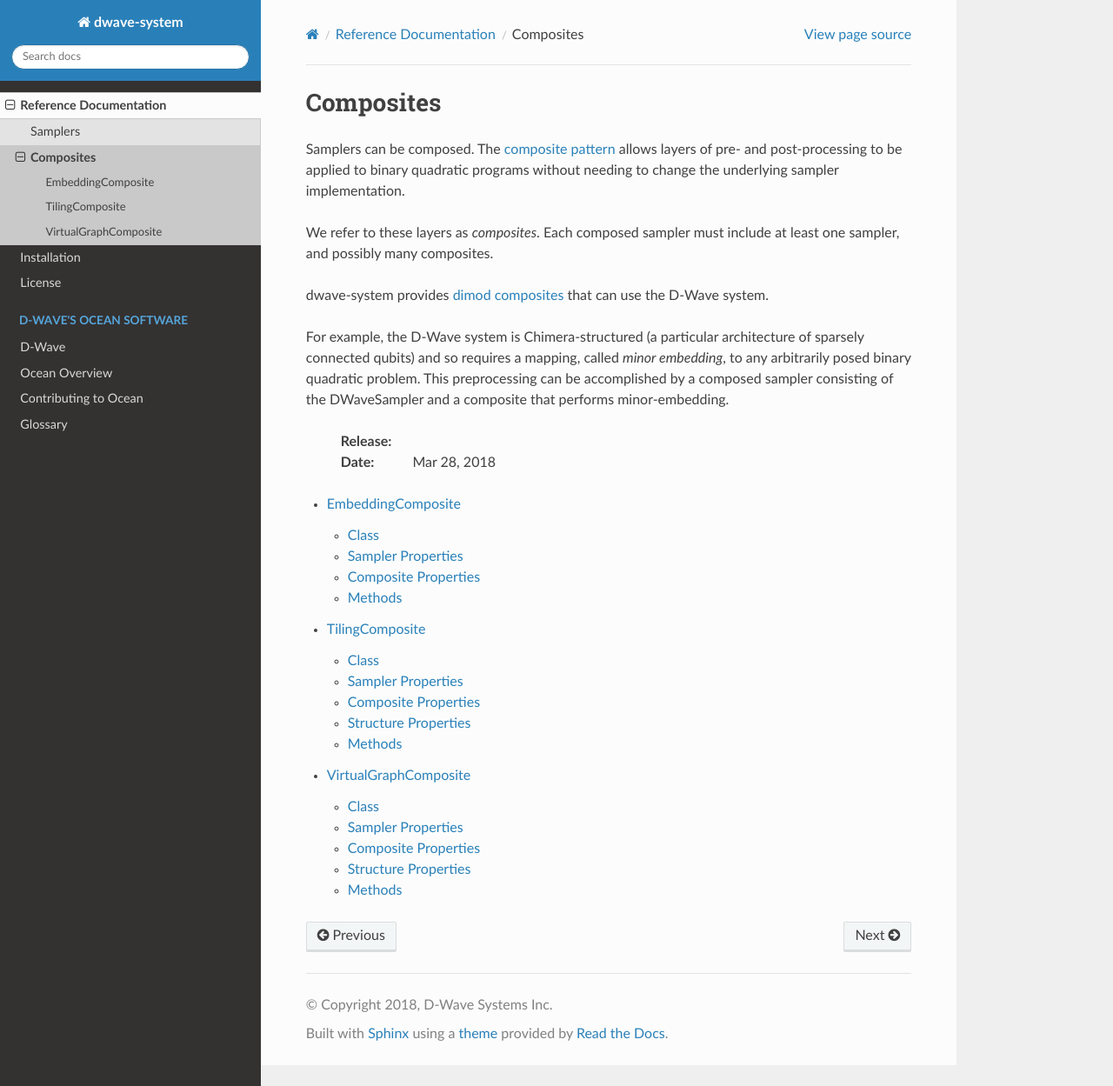
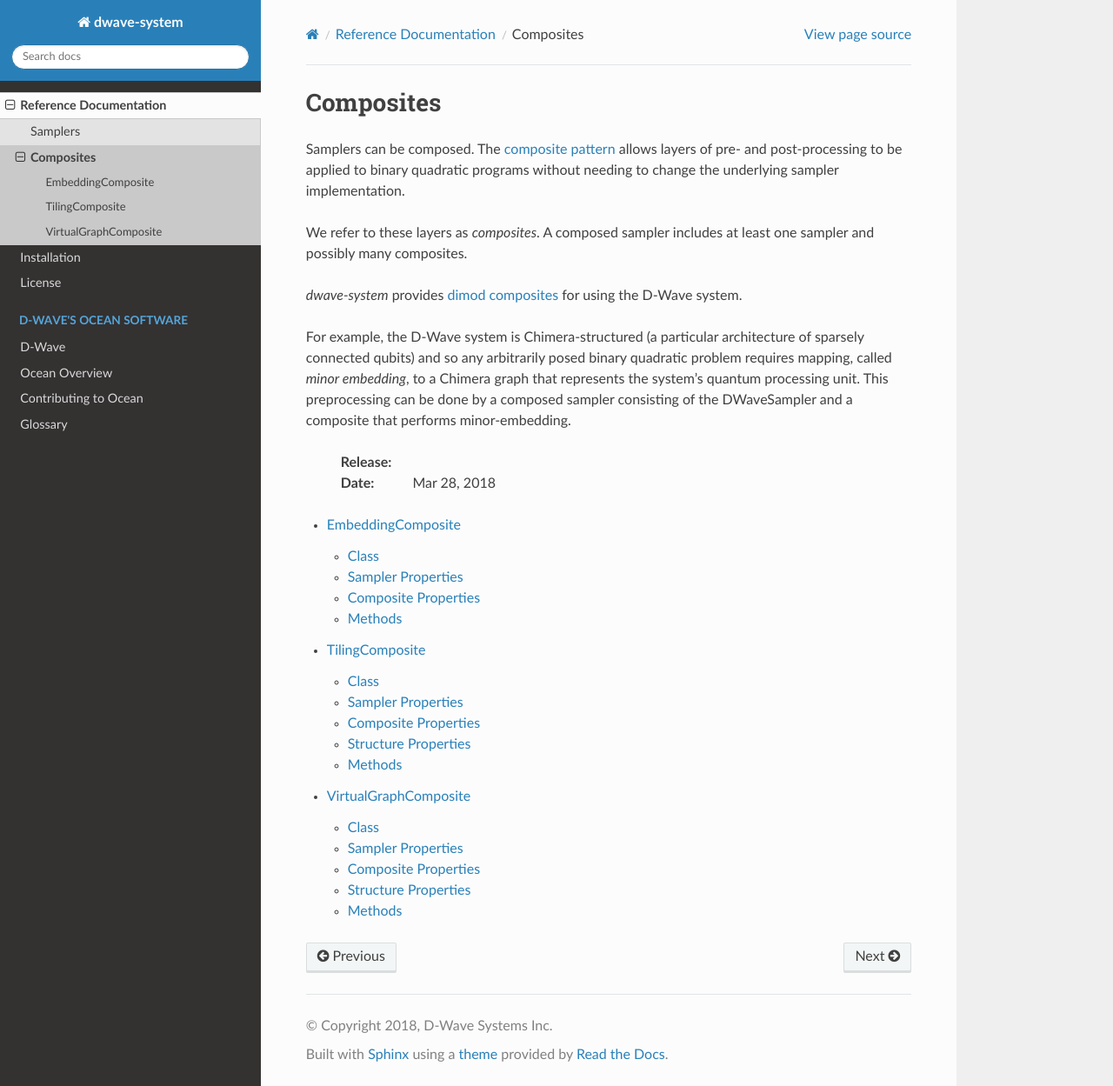
Before and after one commit to dwavesystems/dwave-system, a Sphinx documentation site: the page built from docs/reference/composites/index.rst, in a window 1280 px wide and 1249 px high. Shown: the whole window at 87% size. Built offline with Sphinx 7.4.7 and the Read the Docs theme 2.0.0, drawn with Linux system fonts in a browser that asks for light colours; the version number could not be read and is left out.

Commit message:
Update overview content 2

```diff
--- a/docs/reference/composites/index.rst
+++ b/docs/reference/composites/index.rst
@@ -8,17 +8,18 @@ Samplers can be composed. The `composite pattern <https://en.wikipedia.org/wiki/
 allows layers of pre- and post-processing to be applied to binary quadratic programs without needing
 to change the underlying sampler implementation.
 
-We refer to these layers as `composites`. Each composed sampler must
-include at least one sampler, and possibly many composites.
+We refer to these layers as `composites`. A composed sampler includes at least one sampler
+and possibly many composites.
 
-dwave-system provides
+`dwave-system` provides
 `dimod composites <http://dimod.readthedocs.io/en/latest/reference/samplers.html#samplers-and-composites>`_
-that can use the D-Wave system.
+for using the D-Wave system.
 
 For example, the D-Wave system is Chimera-structured (a particular architecture of sparsely
-connected qubits) and so requires a mapping, called *minor embedding*, to any arbitrarily posed
-binary quadratic problem. This preprocessing can be accomplished by a composed sampler consisting of
-the DWaveSampler and a composite that performs minor-embedding.
+connected qubits) and so any arbitrarily posed binary quadratic problem requires mapping,
+called *minor embedding*, to a Chimera graph that represents the system's quantum processing unit.
+This preprocessing can be done by a composed sampler consisting of the DWaveSampler
+and a composite that performs minor-embedding.
 
    :Release: |release|
    :Date: |today|
```
Also changed, not shown: README.rst (+4 -4 lines), docs/reference/samplers/index.rst (+4 -5 lines).
